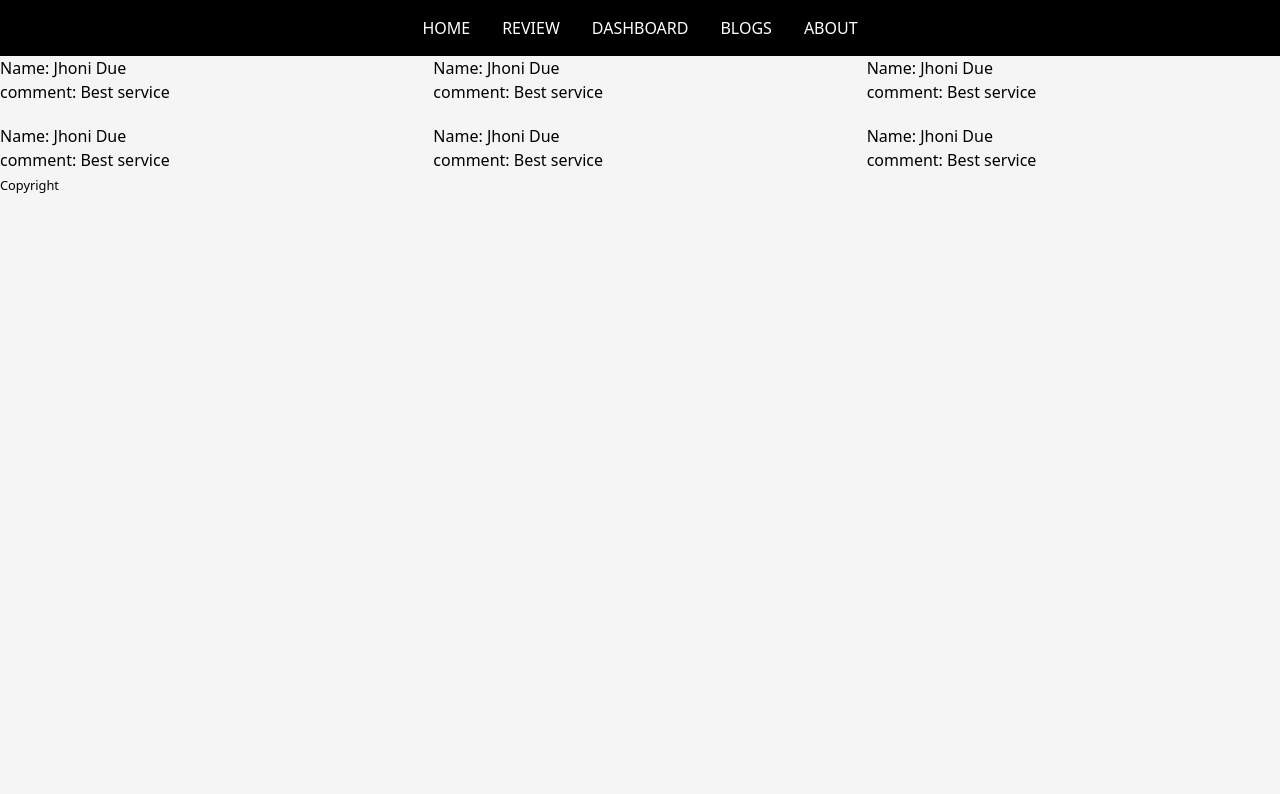
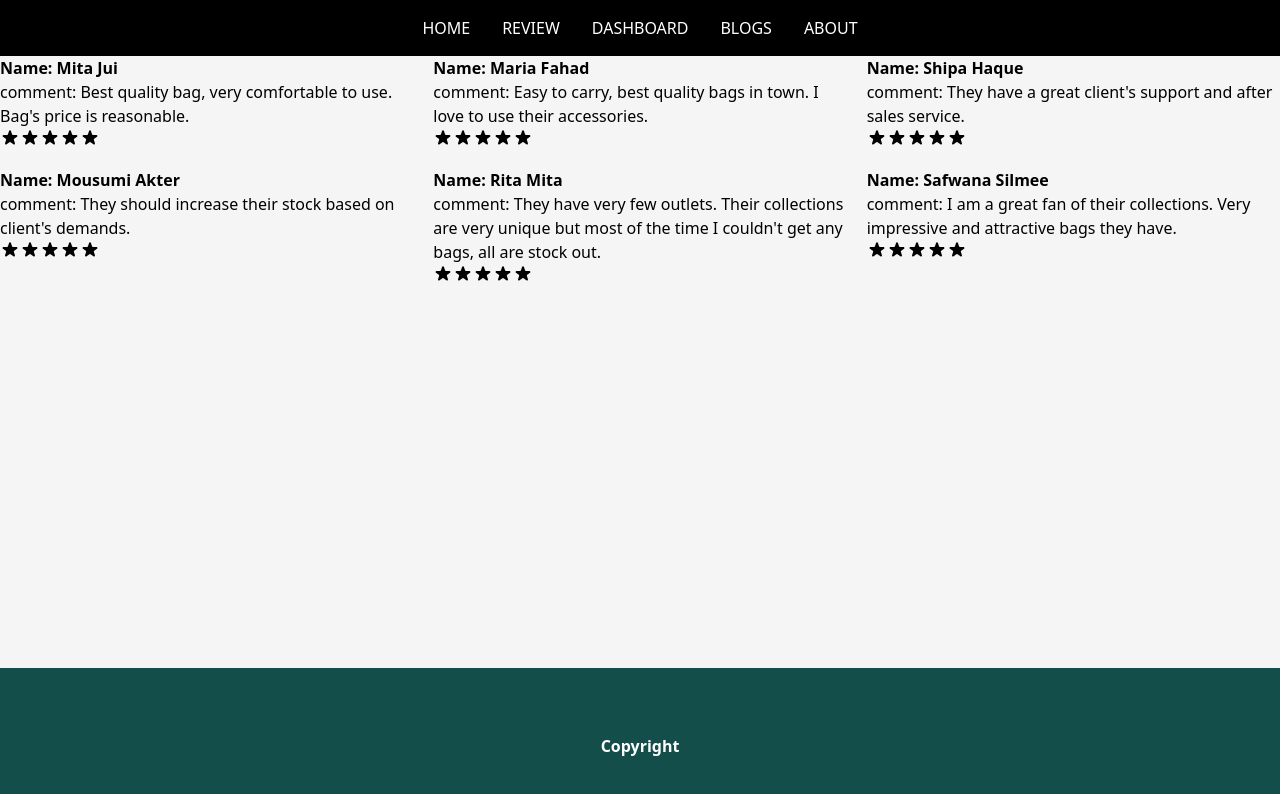
Before and after one commit to Shimu21/Assignment9-DeveloperPortfolio, a React (Create React App) app: page /review in a window 1280 px wide. Shown: the top 794 px of the page. Built offline with nearby package versions, Linux system fonts and the light colour scheme.

Commit message:
review setup

```diff
--- a/package.json
+++ b/package.json
@@ -3,6 +3,7 @@
   "version": "0.1.0",
   "private": true,
   "dependencies": {
+    "@heroicons/react": "^1.0.6",
     "@testing-library/jest-dom": "^5.16.3",
     "@testing-library/react": "^12.1.4",
     "@testing-library/user-event": "^13.5.0",
--- a/public/review.json
+++ b/public/review.json
@@ -1,32 +1,32 @@
 [
     {
         "id": "1",
-        "name": "Jhoni Due",
-        "comment": "Best service"
+        "name": "Mita Jui",
+        "comment": "Best quality bag, very comfortable to use. Bag's price is reasonable."
     },
     {
         "id": "2",
-        "name": "Jhoni Due",
-        "comment": "Best service"
+        "name": "Maria Fahad",
+        "comment": "Easy to carry, best quality bags in town. I love to use their accessories."
     },
     {
         "id": "3",
-        "name": "Jhoni Due",
-        "comment": "Best service"
+        "name": "Shipa Haque",
+        "comment": "They have a great client's support and after sales service."
     },
     {
         "id": "4",
-        "name": "Jhoni Due",
-        "comment": "Best service"
+        "name": "Mousumi Akter",
+        "comment": "They should increase their stock based on client's demands."
     },
     {
         "id": "5",
-        "name": "Jhoni Due",
-        "comment": "Best service"
+        "name": "Rita Mita",
+        "comment": "They have very few outlets. Their collections are very unique but most of the time I couldn't get any bags, all are stock out."
     },
     {
         "id": "6",
-        "name": "Jhoni Due",
-        "comment": "Best service"
+        "name": "Safwana Silmee",
+        "comment": "I am a great fan of their collections. Very impressive and attractive bags they have."
     }
 ]
--- a/src/components/Footer/Footer.js
+++ b/src/components/Footer/Footer.js
@@ -2,8 +2,8 @@ import React from 'react';
 
 const Footer = () => {
     return (
-        <div>
-            <h1><small>Copyright</small></h1>
+        <div className='bg-teal-900 text-white w-full py-16'>
+            <h1 className='flex justify-center text-xl font-bold'><small>Copyright</small></h1>
         </div>
     );
 };
--- a/src/components/Home/Home.js
+++ b/src/components/Home/Home.js
@@ -1,4 +1,5 @@
 import React from 'react';
+import { Link } from 'react-router-dom';
 import useReview from '../../hook/useReview';
 import image from '../../Img/yellow-bag.jpg'
 import HomeReview from '../HomeReview/HomeReview';
@@ -22,13 +23,14 @@ const Home = () => {
             </div>
 
             <div>
+                <h2 className='text-4xl font-bold flex justify-center'>Client's<span className='text-teal-700 ml-4 mb-4'> Opinion</span> </h2>
                 <div className='grid md:grid-cols-3 gap-3'>
                     {
                         slice3.map(review => <HomeReview review={review}></HomeReview>)
                     }
                 </div>
                 <div className='flex justify-center'>
-                    <button className='font-bold bg-teal-700 hover:bg-sky-700 '>Click for Reviews</button>
+                    <Link to="/review"><button className='font-bold bg-teal-700 p-2 px-8 mt-16 mb-16 rounded hover:bg-sky-700'>Click for Reviews</button></Link>
                 </div>
             </div>
         </div>
--- /dev/null
+++ b/src/components/HomeReview/HomeReview.css
@@ -0,0 +1,4 @@
+.icon {
+    width: 20px;
+    height: 20px;
+}
--- a/src/components/HomeReview/HomeReview.js
+++ b/src/components/HomeReview/HomeReview.js
@@ -1,10 +1,23 @@
 import React from 'react';
+import { StarIcon } from '@heroicons/react/solid'
+import './HomeReview.css';
+
 
 const HomeReview = ({ review }) => {
     return (
-        <div>
-            <h1>name: {review.name}</h1>
-            <p>comment: {review.comment}</p>
+        <div className='flex justify-center border rounded bg-teal-200 p-4'>
+            <div>
+                <h1 className='font-bold'>Name: {review.name}</h1>
+                <p>Comment: {review.comment}</p>
+
+                <div className='flex'>
+                    <StarIcon className='icon'></StarIcon>
+                    <StarIcon className='icon'></StarIcon>
+                    <StarIcon className='icon'></StarIcon>
+                    <StarIcon className='icon'></StarIcon>
+                    <StarIcon className='icon'></StarIcon>
+                </div>
+            </div>
         </div>
     );
 };
--- a/src/components/Review/Review.js
+++ b/src/components/Review/Review.js
@@ -3,10 +3,11 @@ import useReview from '../../hook/useReview';
 import './Review.css';
 import ReviewCart from '../ReviewCart/ReviewCart';
 
+
 const Review = () => {
     const [reviews, setReviews] = useReview();
     return (
-        <div className='cart'>
+        <div className='cart mb-96'>
             {
                 reviews.map(review => <ReviewCart review={review}></ReviewCart>)
             }
--- /dev/null
+++ b/src/components/ReviewCart/ReviewCart.css
@@ -0,0 +1,4 @@
+.icon {
+    width: 20px;
+    height: 20px;
+}
--- a/src/components/ReviewCart/ReviewCart.js
+++ b/src/components/ReviewCart/ReviewCart.js
@@ -1,11 +1,20 @@
+import { StarIcon } from '@heroicons/react/solid';
 import React from 'react';
-import Review from '../Review/Review';
+import './ReviewCart.css'
 
 const ReviewCart = ({ review }) => {
     return (
         <div>
-            <h1>Name: {review.name}</h1>
+            <h1 className='font-bold'>Name: {review.name}</h1>
             <p>comment: {review.comment}</p>
+            <div className='flex'>
+                <StarIcon className='icon'></StarIcon>
+                <StarIcon className='icon'></StarIcon>
+                <StarIcon className='icon'></StarIcon>
+                <StarIcon className='icon'></StarIcon>
+                <StarIcon className='icon'></StarIcon>
+            </div>
+
         </div>
     );
 };
```
Also changed, not shown: 1 other file (tests, documents, lock files or other folders).
